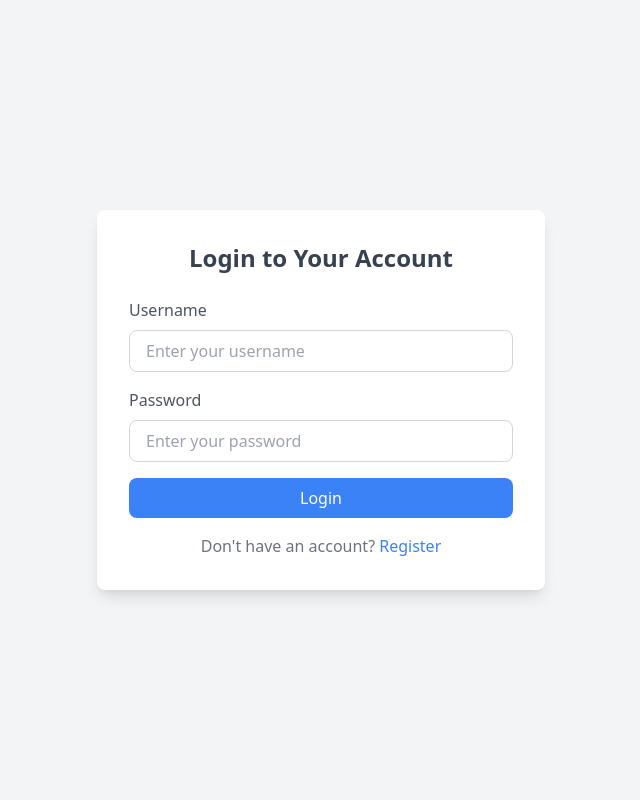
After one commit to pravin-kavthale/Multi-User-Chat-Application, a Django app: page /login/ in a window 1280 px wide. The commit adds this page. Shown: the whole page, without its empty margins (319-959 px from the left). Run offline with Django 5.2, Linux system fonts and the light colour scheme; some libraries are stand-ins or nearby versions.

Commit message:
add login/logout features

```diff
--- a/UserChatAutomation/settings.py
+++ b/UserChatAutomation/settings.py
@@ -125,3 +125,7 @@ STATIC_URL = "static/"
 # https://docs.djangoproject.com/en/5.2/ref/settings/#default-auto-field
 
 DEFAULT_AUTO_FIELD = "django.db.models.BigAutoField"
+
+LOGIN_REDIRECT_URL = 'register'
+LOGIN_URL = 'login'
+LOGOUT_REDIRECT_URL = 'login'
--- a/Users/urls.py
+++ b/Users/urls.py
@@ -1,8 +1,10 @@
 from django.contrib import admin
 from django.urls import path
 from . import views as views
-
+from django.contrib.auth import views as auth_views
 
 urlpatterns = [
     path('register/',views.register,name='register'),
+    path('login/',auth_views.LoginView.as_view(template_name='Users/login.html'),name='login'),
+    path('logout/',auth_views.LogoutView.as_view(template_name='Users/logout.html'),name='logout'),
 ]
--- /dev/null
+++ b/templates/Users/login.html
@@ -0,0 +1,40 @@
+<!DOCTYPE html>
+<html lang="en">
+<head>
+    <meta charset="UTF-8">
+    <meta name="viewport" content="width=device-width, initial-scale=1.0">
+    <title>Login - UserChatAutomation</title>
+    <script src="https://cdn.tailwindcss.com"></script>
+</head>
+<body class="bg-gray-100 flex items-center justify-center h-screen">
+
+    <div class="bg-white shadow-lg rounded-lg p-8 w-full max-w-md">
+        <h2 class="text-2xl font-bold text-center text-gray-700 mb-6">Login to Your Account</h2>
+
+        <form method="POST" class="space-y-4">
+            {% csrf_token %}
+            <div>
+                <label for="username" class="block text-gray-600 mb-2">Username</label>
+                <input type="text" name="username" id="username" placeholder="Enter your username"
+                       class="w-full px-4 py-2 border border-gray-300 rounded-lg focus:outline-none focus:ring-2 focus:ring-blue-500">
+            </div>
+
+            <div>
+                <label for="password" class="block text-gray-600 mb-2">Password</label>
+                <input type="password" name="password" id="password" placeholder="Enter your password"
+                       class="w-full px-4 py-2 border border-gray-300 rounded-lg focus:outline-none focus:ring-2 focus:ring-blue-500">
+            </div>
+
+            <button type="submit"
+                    class="w-full bg-blue-500 text-white py-2 rounded-lg hover:bg-blue-600 transition-colors">
+                Login
+            </button>
+        </form>
+
+        <p class="mt-4 text-center text-gray-500">
+            Don't have an account? <a href="{% url 'register' %}" class="text-blue-500 hover:underline">Register</a>
+        </p>
+    </div>
+
+</body>
+</html>
--- a/templates/Users/register.html
+++ b/templates/Users/register.html
@@ -62,7 +62,7 @@
     </form>
 
     <p class="mt-4 text-center text-gray-600 text-sm">
-        Already have an account? <a href="#" class="text-blue-500 hover:underline">Login</a>
+        Already have an account? <a href="{%url 'login'%}" class="text-blue-500 hover:underline">Login</a>
     </p>
 </div>
 
```
Also changed, not shown: templates/Users/logout.html (added, +23 -0 lines).
